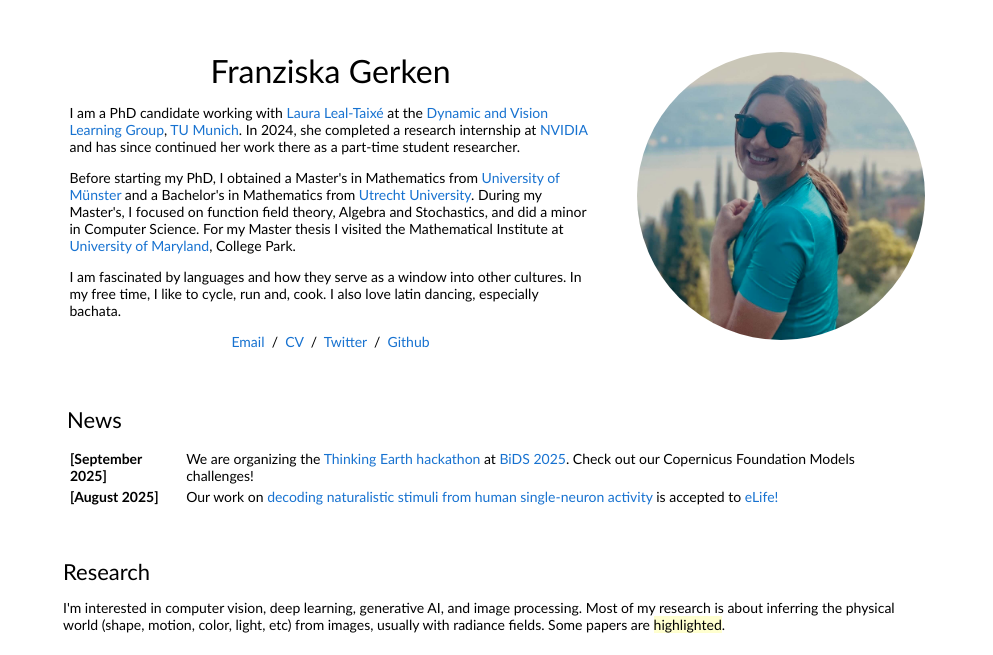
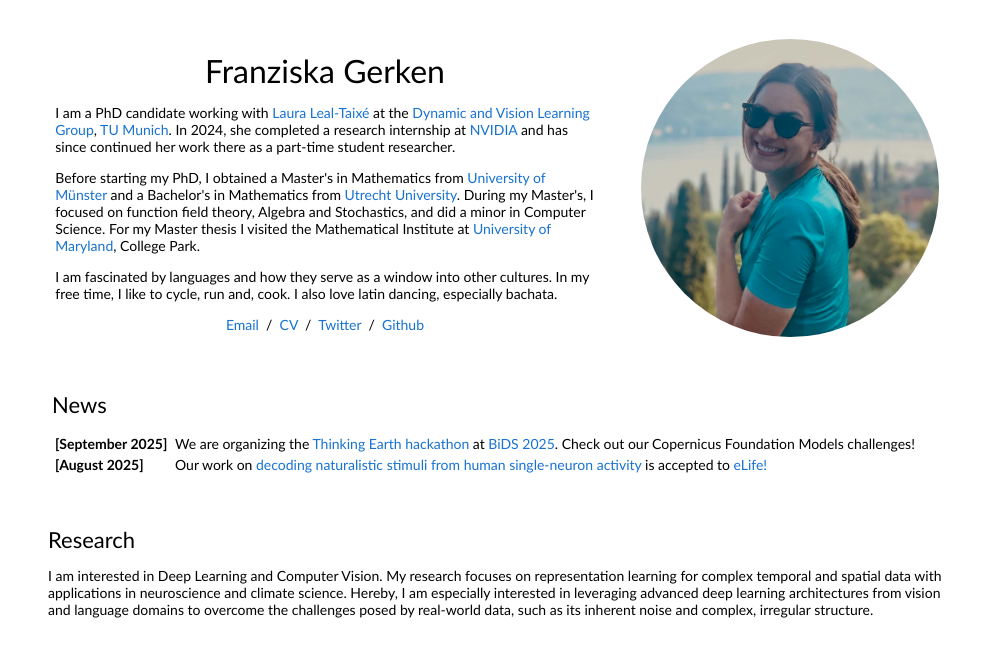
Before and after one commit to franzigrkn/fgerken.github.io, a plain HTML site: page index.html in a window 1280 px wide. Shown: the top 655 px of the page, without its empty margins (143-1136 px from the left). Drawn offline with Linux system fonts and the light colour scheme.

Commit message:
adapted research interests

```diff
--- a/index.html
+++ b/index.html
@@ -14,7 +14,7 @@
   </head>
 
   <body>
-    <table style="width:100%;max-width:900px;border:0px;border-spacing:0px;border-collapse:separate;margin-right:auto;margin-left:auto;"><tbody>
+    <table style="width:100%;max-width:930px;border:0px;border-spacing:0px;border-collapse:separate;margin-right:auto;margin-left:auto;"><tbody>
       <tr style="padding:0px">
         <td style="padding:0px">
           <table style="width:100%;border:0px;border-spacing:0px;border-collapse:separate;margin-right:auto;margin-left:auto;"><tbody>
@@ -73,7 +73,8 @@
               <td style="padding:16px;width:100%;vertical-align:middle">
                 <h2>Research</h2>
                 <p>
-                  I'm interested in computer vision, deep learning, generative AI, and image processing. Most of my research is about inferring the physical world (shape, motion, color, light, etc) from images, usually with radiance fields. Some papers are <span class="highlight">highlighted</span>.
+                  I am interested in Deep Learning and Computer Vision. My research focuses on representation learning for complex temporal and spatial data with applications in neuroscience and climate science.
+                  Hereby, I am especially interested in leveraging advanced deep learning architectures from vision and language domains to overcome the challenges posed by real-world data, such as its inherent noise and complex, irregular structure.
                 </p>
               </td>
             </tr>
```
